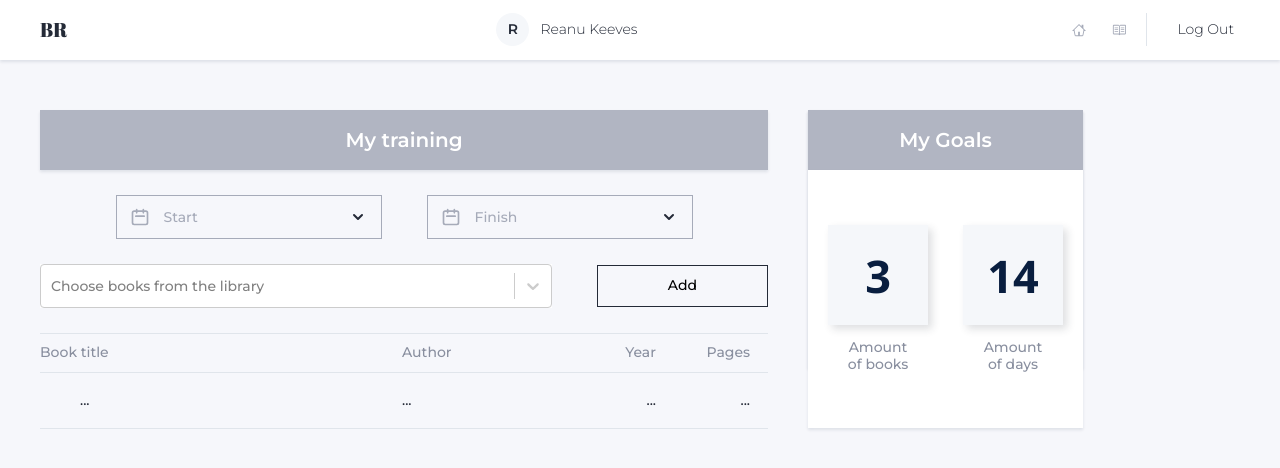
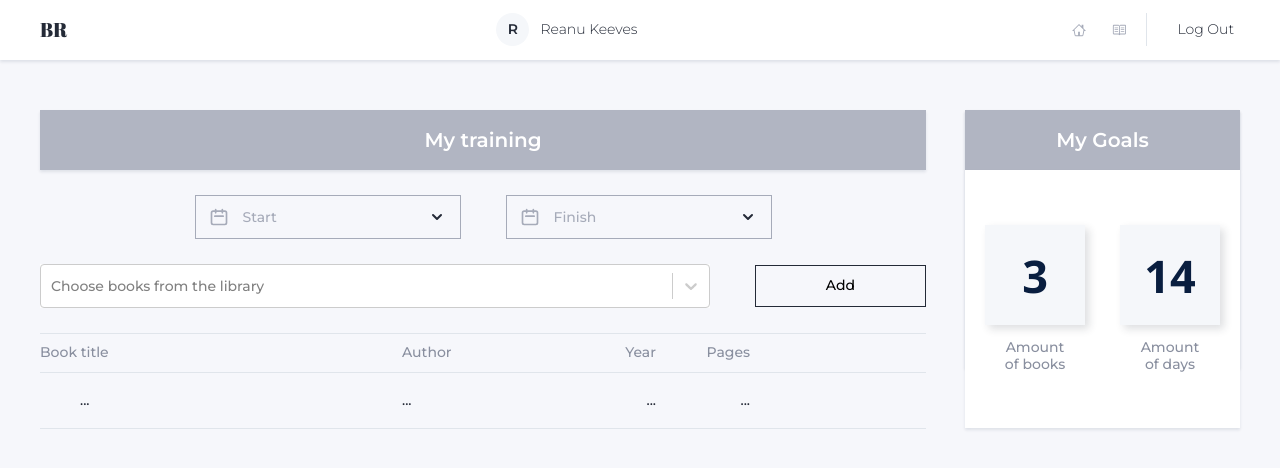
Before and after one commit to vladho/books-reading, a React (Create React App) app: page /training in a window 1280 px wide. Shown: the top 468 px of the page. Built offline with nearby package versions, Linux system fonts and the light colour scheme; some icons are missing.

Commit message:
updated both BooksSelector and TrainingForm components => added redux-selector and redux-action

```diff
--- a/src/components/Training/Select/BooksSelector.jsx
+++ b/src/components/Training/Select/BooksSelector.jsx
@@ -1,12 +1,10 @@
 import React from 'react';
-// import { useSelector } from 'react-redux';
+import { useSelector } from 'react-redux';
 import Select from 'react-select';
-
-import booksToRead from '../../../json/trainingListBooks.json'; //while redux is not finished
-// import { getBooksToRead } from '../../../redux/books/booksSelectors';
+import { trainingSelectors } from '../../../redux/training/';
 
 const BooksSelector = ({ onChange }) => {
-  // const booksToRead = useSelector(getBooksToRead); //when redux will be finished
+  const booksToRead = useSelector(trainingSelectors.getPlanNotSelectBooks);
 
   const bookSelect = booksToRead.map(book => ({
     ...book,
--- a/src/components/Training/TrainingForm/TrainingForm.jsx
+++ b/src/components/Training/TrainingForm/TrainingForm.jsx
@@ -1,4 +1,5 @@
 import React, { useState } from 'react';
+import { useDispatch } from 'react-redux';
 import { useFormik } from 'formik';
 import moment from 'moment';
 
@@ -6,10 +7,13 @@ import trainingFormSchema from '../../../helpers/validation/trainingFormSchema';
 import DatePickerInput from '../DatePicker/DatePicker';
 import BooksSelector from '../Select/BooksSelector';
 import styles from './TrainingForm.module.scss';
+import trainingActions from '../../../redux/training/trainingActions';
 
-const TrainingForm = ({ setSelectedBooks }) => {
+const TrainingForm = () => {
   const [start, setStart] = useState(null);
   const [end, setEnd] = useState(null);
+
+  const dispatch = useDispatch();
 
   const formik = useFormik({
     initialValues: {
@@ -19,7 +23,7 @@ const TrainingForm = ({ setSelectedBooks }) => {
     },
     validationSchema: trainingFormSchema,
     onSubmit: values => {
-      setSelectedBooks(prev => [...prev, values.book]);
+      dispatch(trainingActions.addSelectedId(values.book._id));
     },
   });
 
--- a/src/components/Training/TrainingWrapper.jsx
+++ b/src/components/Training/TrainingWrapper.jsx
@@ -1,5 +1,4 @@
-
-import  {useState}  from 'react';
+import { useState } from 'react';
 import { useMediaQuery } from 'react-responsive';
 
 import TrainingForm from './TrainingForm/TrainingForm';
@@ -14,7 +13,6 @@ const TrainingWrapper = () => {
     query: '(max-device-width: 767px)',
   });
 
-  const [selectedBooks, setSelectedBooks] = useState([]);
   const [isTrainingModalShown, setIsTrainingModalShown] = useState(false);
 
   const openModal = () => {
@@ -33,16 +31,14 @@ const TrainingWrapper = () => {
             isTrainingModalShown={isTrainingModalShown}
             setIsTrainingModalShown={setIsTrainingModalShown}
           >
-            <TrainingForm setSelectedBooks={setSelectedBooks} />
+            <TrainingForm />
           </TrainingModal>
         ) : (
-          <TrainingForm setSelectedBooks={setSelectedBooks} />
+          <TrainingForm />
         )}
-        <TrainingList selectedBooks={selectedBooks} />
+        <TrainingList />
         {isMobile && <CircuitButton openModal={openModal} />}
       </div>
-
-      {/* <Chart/> */}
     </div>
   );
 };
--- a/src/components/Training/TrainingWrapper.module.scss
+++ b/src/components/Training/TrainingWrapper.module.scss
@@ -10,6 +10,8 @@
 
   @include for-size(desktop) {
     display: flex;
+    justify-content: space-between;
+
     padding-top: 50px;
     padding-bottom: 35px;
   }
@@ -19,7 +21,6 @@
   order: -1;
 
   @include for-size(desktop) {
-    margin-right: 40px;
-    margin-bottom: 40px;
+    width: 886px;
   }
 }
```
